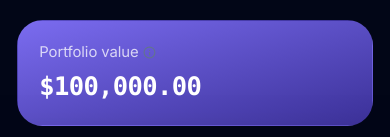
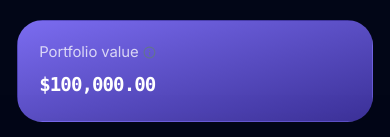
Before and after one commit to glody19/Quantrih-final, a React (Vite) app: page /virtual-portfolio in a window 390 px wide. Shown: the part 393-530 px from the top of the page. Built offline with nearby package versions, Linux system fonts and the light colour scheme; no server answers.

Commit message:
Virtual portfolio: account figures fit on phones
Co-Authored-By: Claude Fable 5.2 <noreply@anthropic.com>
Claude-Session: https://claude.ai/code/session_01NpofkZCWfZWh4dhgoybfD4

```diff
--- a/src/components/pages/VirtualPortfolio.tsx
+++ b/src/components/pages/VirtualPortfolio.tsx
@@ -222,7 +222,7 @@ export function VirtualPortfolio() {
           ].map((c, i) => (
             <motion.div key={c.l} initial={{ opacity: 0, y: 20 }} animate={{ opacity: 1, y: 0 }} transition={{ delay: i * 0.07 }} className={cn(card, c.big && "col-span-2 lg:col-span-1 bg-gradient-to-br from-pv-blue to-[#3C3199] text-white border-transparent")}>
               <span className={cn("flex items-center text-sm", c.big ? "text-white/75" : "text-text-3")}>{c.l}{c.tip && <InfoTooltip content={c.tip} />}</span>
-              <b className={cn("block mt-1.5 text-2xl font-mono tabular-nums tracking-tight", c.signed && (c.v >= 0 ? "text-green" : "text-red"))}>
+              <b className={cn("block mt-1.5 text-lg sm:text-2xl font-mono tabular-nums tracking-tighter sm:tracking-tight", c.signed && (c.v >= 0 ? "text-green" : "text-red"))}>
                 <Num value={c.v} format={(v) => (c.signed && v >= 0 ? "+" : "") + money(v)} />
               </b>
               {typeof c.pct === "number" && <span className={cn("text-sm font-mono", c.pct >= 0 ? "text-green" : "text-red")}>{c.pct >= 0 ? "+" : ""}{c.pct.toFixed(2)}%</span>}
```
